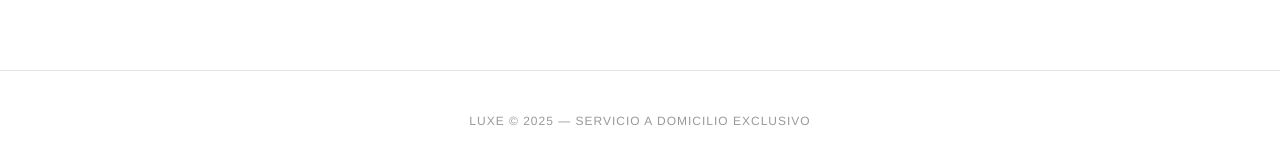
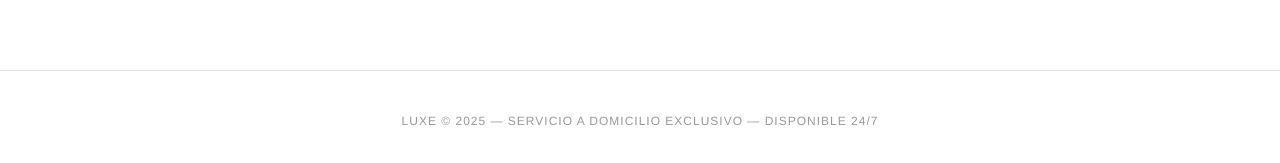
Before and after one commit to WILMAR-10/Electiva2, a website: page index.html in a window 1280 px wide. Shown: the part 801-964 px from the top of the page. Drawn offline with Linux system fonts and the light colour scheme.

```diff
--- a/index.html
+++ b/index.html
@@ -156,7 +156,7 @@
     </main>
 
     <footer>
-        LUXE © 2025 — SERVICIO A DOMICILIO EXCLUSIVO
+        LUXE © 2025 — SERVICIO A DOMICILIO EXCLUSIVO — DISPONIBLE 24/7
     </footer>
 </body>
 </html>
```
